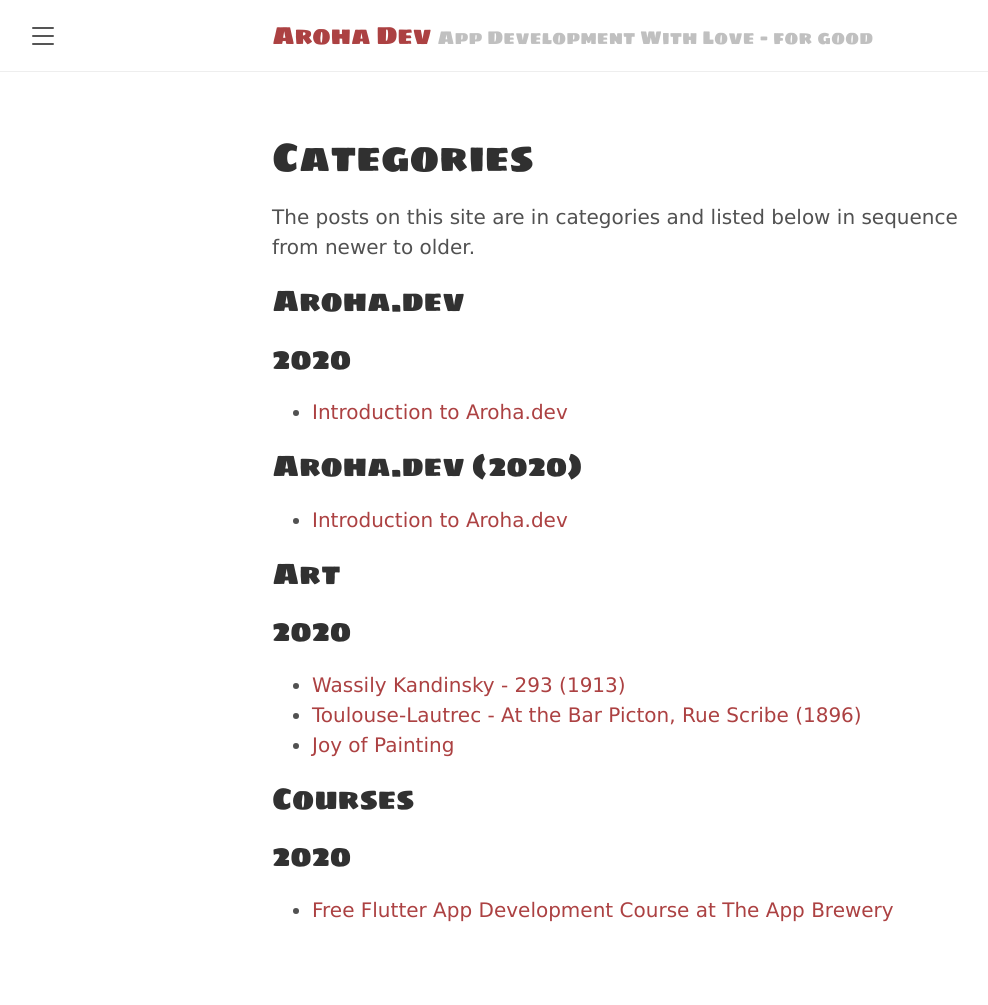
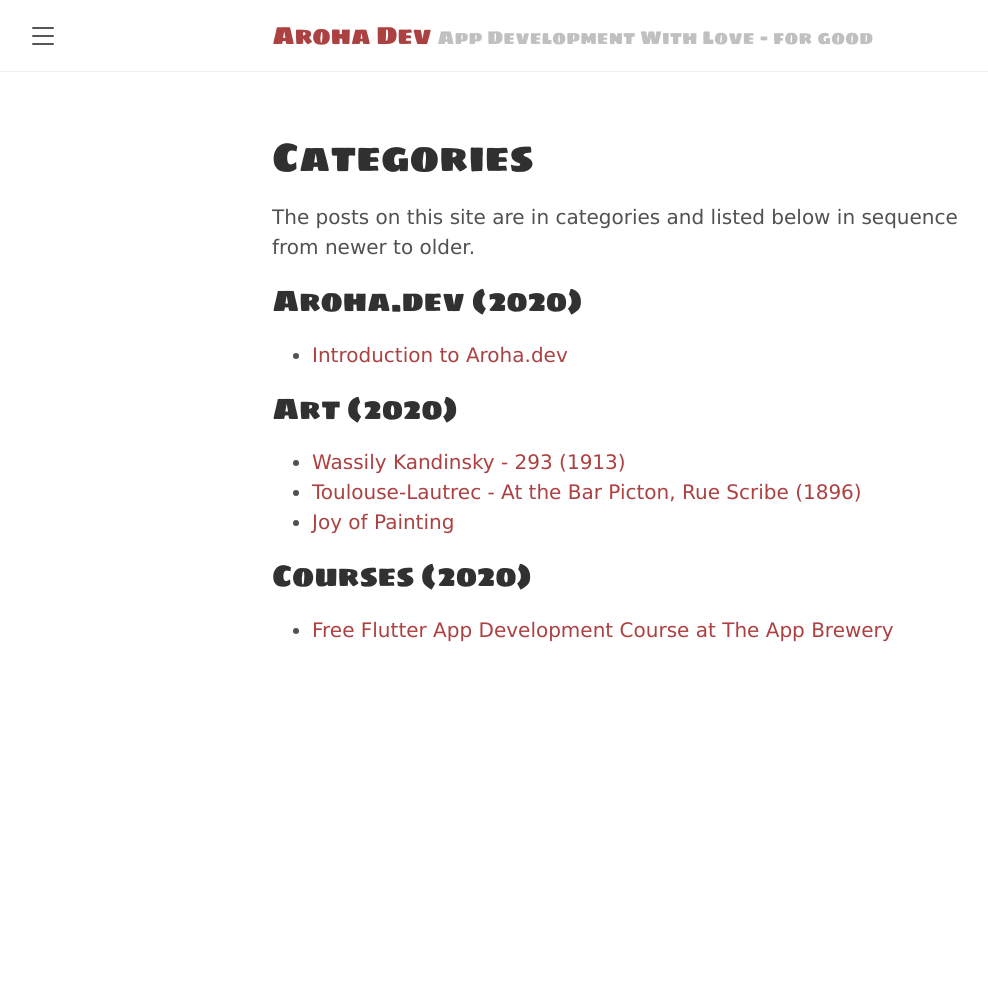
Before and after one commit to tracyjordan/tracyjordan.github.io, a Jekyll site: the page built from categories.md, in a window 1280 px wide. Shown: the whole page, without its empty margins (8-996 px from the left). Built offline with Jekyll 4.4.1, drawn with Linux system fonts in a browser that asks for light colours; after the commit the page ends 900 px from its top, so only the background shows below that.

Commit message:
Update categories.md

```diff
--- a/categories.md
+++ b/categories.md
@@ -4,20 +4,6 @@ title: Categories
 ---
 
 The posts on this site are in categories and listed below in sequence from newer to older.
-
-<h2>Aroha.dev</h2>
-
-{% assign postsByYear = (site.categories.['aroha'] | group_by_exp:"post", "post.date | date: '%Y'" %}
-{% for year in postsByYear %}
-<h2>{{ year.name }}</h2>
-<ul>
-{% for post in year.items %}
-{% assign postYear = post.date | date:"%Y" %}
-<li><a href="{{ post.url }}">{{ post.title }}</a></li>
-{% endfor %}
-</ul>
-{% endfor %}
-
 
 {% assign postsByYear = (site.categories.['aroha'] | group_by_exp:"post", "post.date | date: '%Y'" %}
 {% for year in postsByYear %}
@@ -30,11 +16,9 @@ The posts on this site are in categories and listed below in sequence from newer
 </ul>
 {% endfor %}
 
-<h2>Art</h2>
-
 {% assign postsByYear = (site.categories.['art'] | group_by_exp:"post", "post.date | date: '%Y'" %}
 {% for year in postsByYear %}
-<h2>{{ year.name }}</h2>
+<h2>Art ({{ year.name }})</h2>
 <ul>
 {% for post in year.items %}
 {% assign postYear = post.date | date:"%Y" %}
@@ -43,11 +27,9 @@ The posts on this site are in categories and listed below in sequence from newer
 </ul>
 {% endfor %}
 
-<h2>Courses</h2>
-
 {% assign postsByYear = (site.categories.['courses'] | group_by_exp:"post", "post.date | date: '%Y'" %}
 {% for year in postsByYear %}
-<h2>{{ year.name }}</h2>
+<h2>Courses ({{ year.name }})</h2>
 <ul>
 {% for post in year.items %}
 {% assign postYear = post.date | date:"%Y" %}
```
